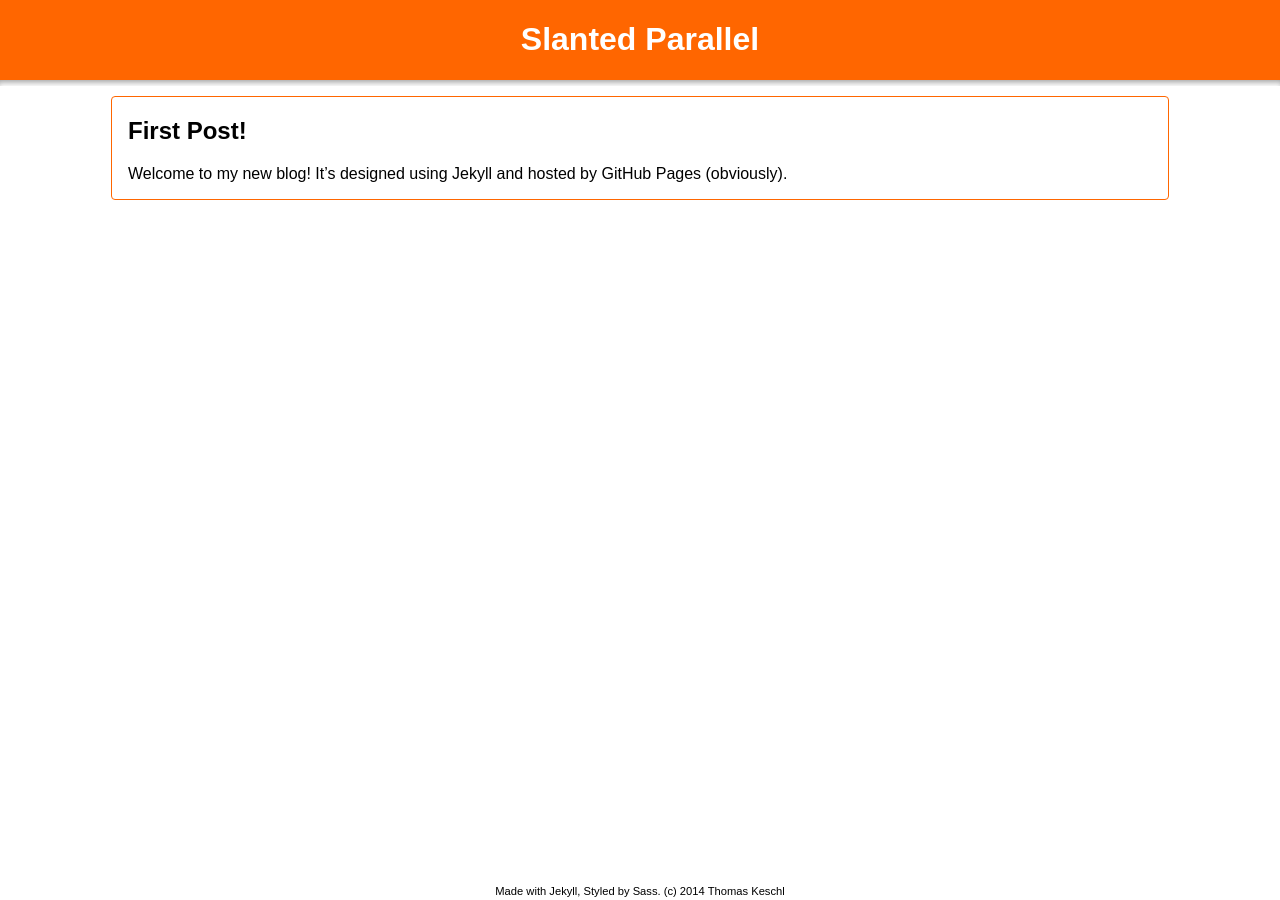
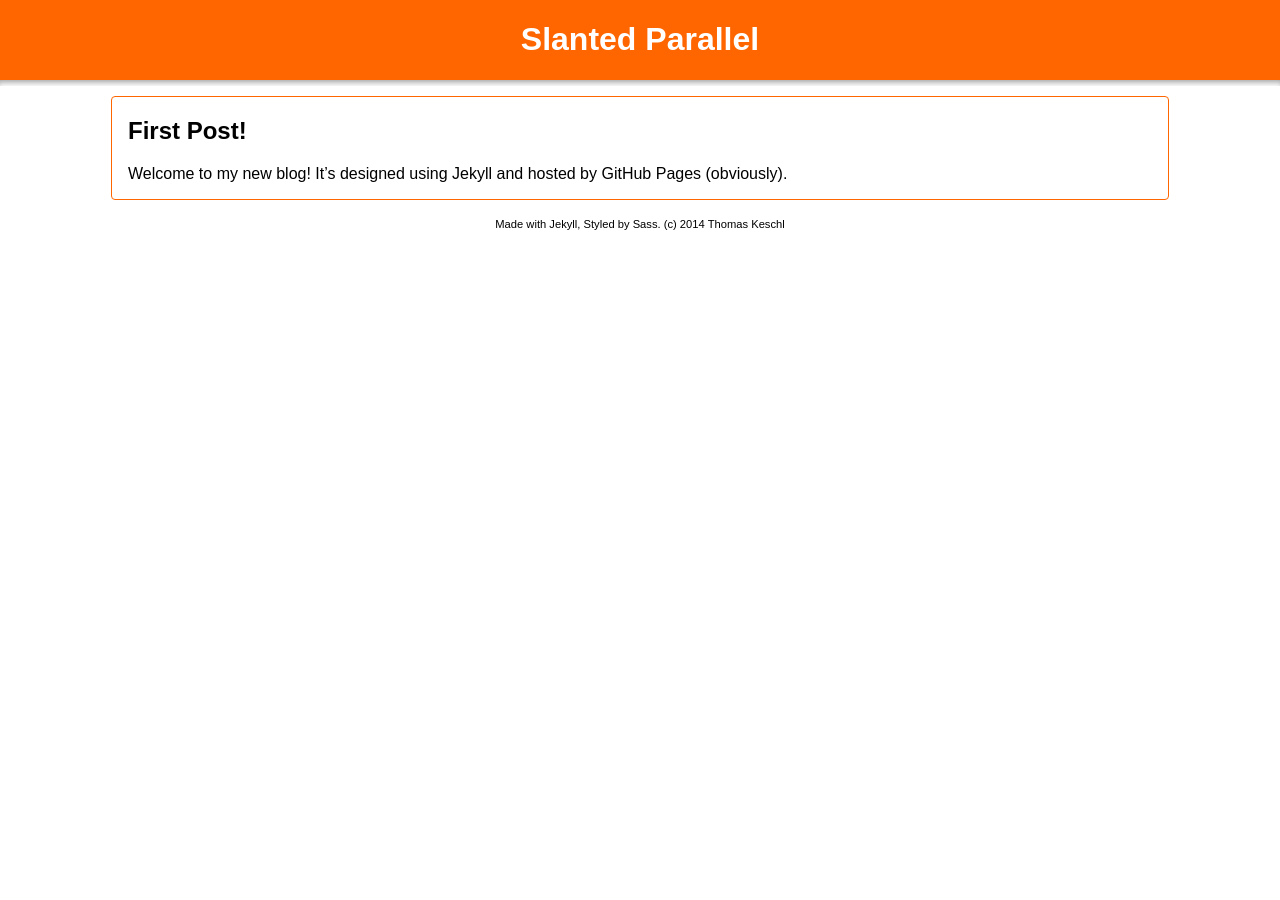
Before and after one commit to thomaskeschl/thomaskeschl.github.io, a Jekyll site: the page built from index.html, in a window 1280 px wide. Built offline with Jekyll 4.4.1, drawn with Linux system fonts in a browser that asks for light colours.

Commit message:
Inline the styles that don't make use of scss functionality and fix css link.

```diff
--- a/_includes/footer.html
+++ b/_includes/footer.html
@@ -1,9 +1,9 @@
+          <footer>
+            Made with Jekyll, Styled by Sass. (c) {{site.time | date: "%Y"}} Thomas Keschl
+          </footer>
         </div>
         <div class="drop-shadow"></div>
       </main>
-      <footer>
-        Made with Jekyll, Styled by Sass. (c) {{site.time | date: "%Y"}} Thomas Keschl
-      </footer>
     </div>
   </body>
 </html>
--- a/_includes/header.html
+++ b/_includes/header.html
@@ -8,8 +8,16 @@
     <meta name="viewport" content="width=device-width, initial-scale=1.0">
     <style>
       {% include normalize.min.css %}
+      .drop-shadow {
+        position: absolute;
+        top: 0;
+        left: 0;
+        right: 0;
+        height: 6px;
+        box-shadow: inset 0px 5px 6px -3px rgba(0, 0, 0, 0.4);
+      }
     </style>
-    <link rel="stylesheet" type="text/css" href="css/styles.css">
+    <link rel="stylesheet" type="text/css" href="/css/styles.css">
   </head>
   <body>
   <div class="body-container">
```
